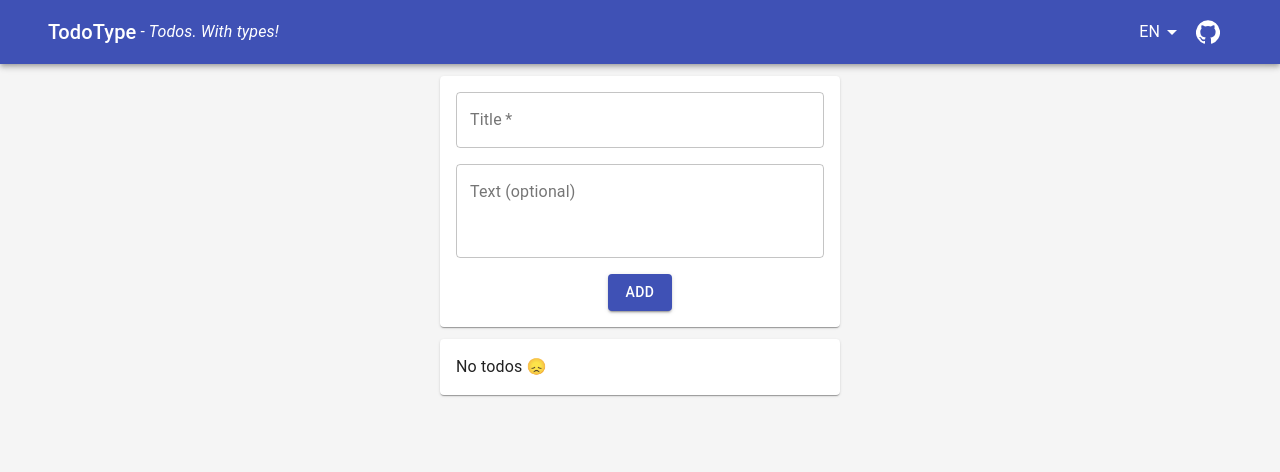
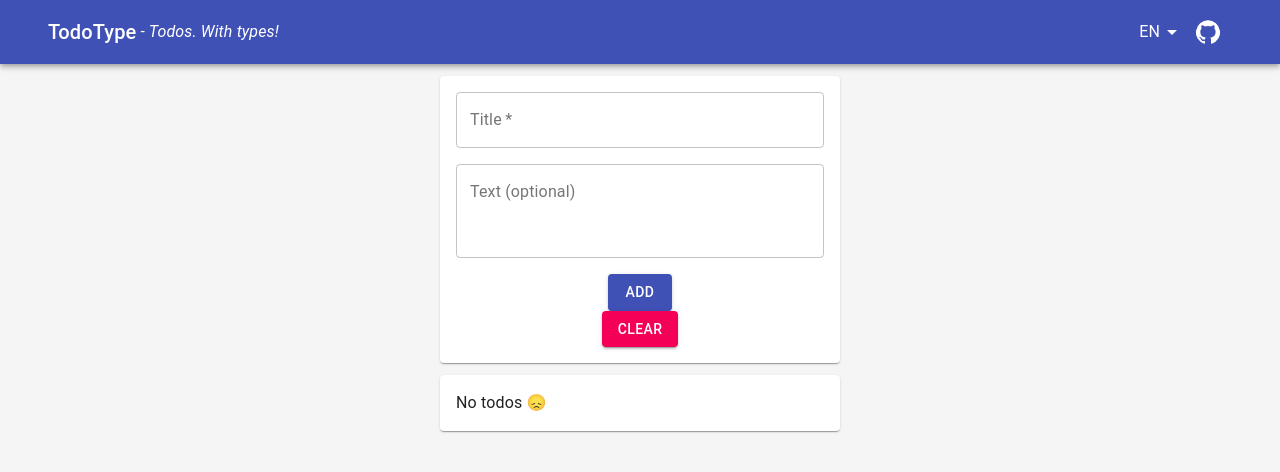
Before and after one commit to Alexis-Benamar/todo-type, a React (Create React App) app: page / in a window 1280 px wide. Shown: the top 472 px of the page. Built offline with nearby package versions, Linux system fonts and the light colour scheme.

Commit message:
localstorage to persist todos

```diff
--- a/public/locales/en/translation.json
+++ b/public/locales/en/translation.json
@@ -6,7 +6,8 @@
   "form": {
     "title": "Title",
     "text": "Text (optional)",
-    "submit": "Add"
+    "submit": "Add",
+    "clear": "Clear"
   },
 
   "todolist": {
--- a/public/locales/fr/translation.json
+++ b/public/locales/fr/translation.json
@@ -6,7 +6,8 @@
   "form": {
     "title": "Titre",
     "text": "Texte (optionnel)",
-    "submit": "Ajouter"
+    "submit": "Ajouter",
+    "clear": "Vider"
   },
 
   "todolist": {
--- a/src/components/AddTodoForm/index.tsx
+++ b/src/components/AddTodoForm/index.tsx
@@ -49,6 +49,9 @@ const AddTodoForm: React.FC<IAddTodoForm> = ({ className }) => {
                 <Button className="Button" variant="contained" color="primary" type="submit">
                     {t('form.submit')}
                 </Button>
+                <Button className="Button" variant="contained" color="secondary" onClick={() => dispatch({type: 'clear'})}>
+                    {t('form.clear')}
+                </Button>
             </StyledTodoForm>
         </StyledContainer>
     )
--- a/src/components/TodoListItem/index.tsx
+++ b/src/components/TodoListItem/index.tsx
@@ -17,8 +17,10 @@ interface ITodoListItem {
     todo: TodoType,
 }
 
-const TodoListItem: React.FC<ITodoListItem> = ({ todo }) => {
+const TodoListItem: React.FC<ITodoListItem> = React.memo(({ todo }) => {
     const { dispatch } = useTodos()
+
+    console.log(todo)
 
     return (
         <ExpansionPanel>
@@ -52,6 +54,6 @@ const TodoListItem: React.FC<ITodoListItem> = ({ todo }) => {
             </ExpansionPanelDetails>
         </ExpansionPanel>
     )
-}
+})
 
 export default TodoListItem
--- a/src/providers/TodosProvider.tsx
+++ b/src/providers/TodosProvider.tsx
@@ -1,4 +1,4 @@
-import React, { useContext, useReducer } from 'react'
+import React, { useContext, useEffect, useReducer } from 'react'
 
 type State = {
     todos: TodoType[]
@@ -8,6 +8,7 @@ type Action =
     | { type: 'add', newTodo: TodoType }
     | { type: 'remove', idx: number }
     | { type: 'toggle', todo: TodoType }
+    | { type: 'clear' }
 
 type TodosContextType = {
     state: State
@@ -34,6 +35,8 @@ const todosReducer = (state: State, action: Action): State => {
                 }
                 return todo
             })}
+        case 'clear':
+            return initialState
         default:
             return state
     }
@@ -50,7 +53,14 @@ const useTodos = () => {
 }
 
 const TodosProvider: React.FC = ({ children }) => {
-    const [state, dispatch] = useReducer(todosReducer, initialState)
+    const [state, dispatch] = useReducer(todosReducer, initialState, () => {
+        const localTodos = localStorage.getItem('todos')
+        return localTodos ? JSON.parse(localTodos) : { todos: [] }
+    })
+
+    useEffect(() => {
+        localStorage.setItem('todos', JSON.stringify(state))
+    }, [state])
 
     return (
         <TodosContext.Provider value={{state, dispatch}}>
```
Also changed, not shown: 1 other file (tests, documents, lock files or other folders).
